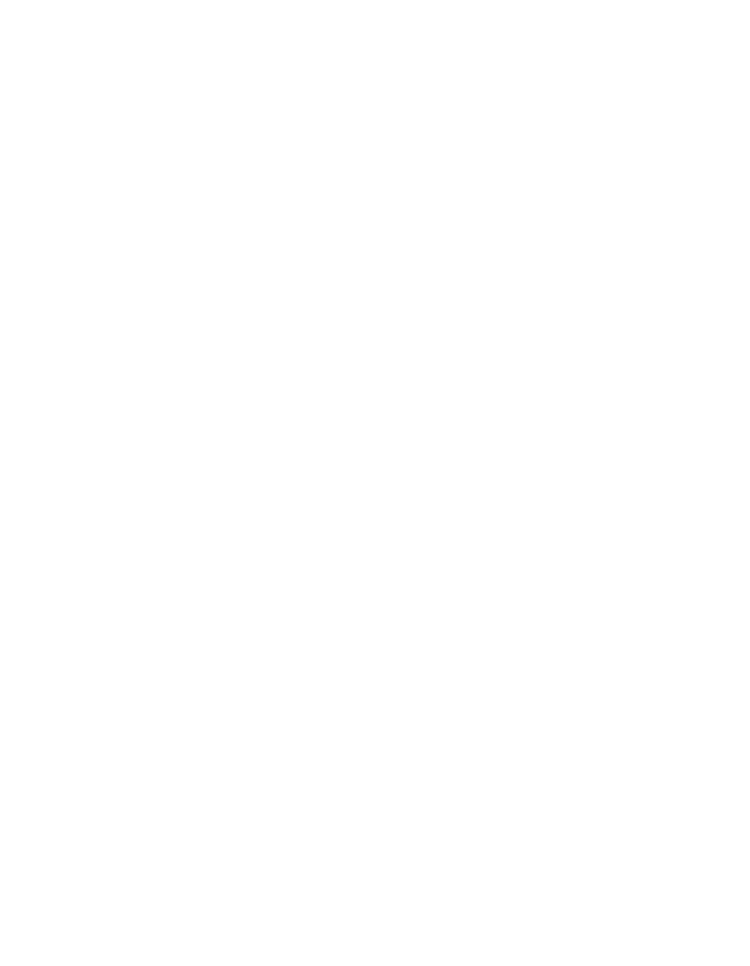
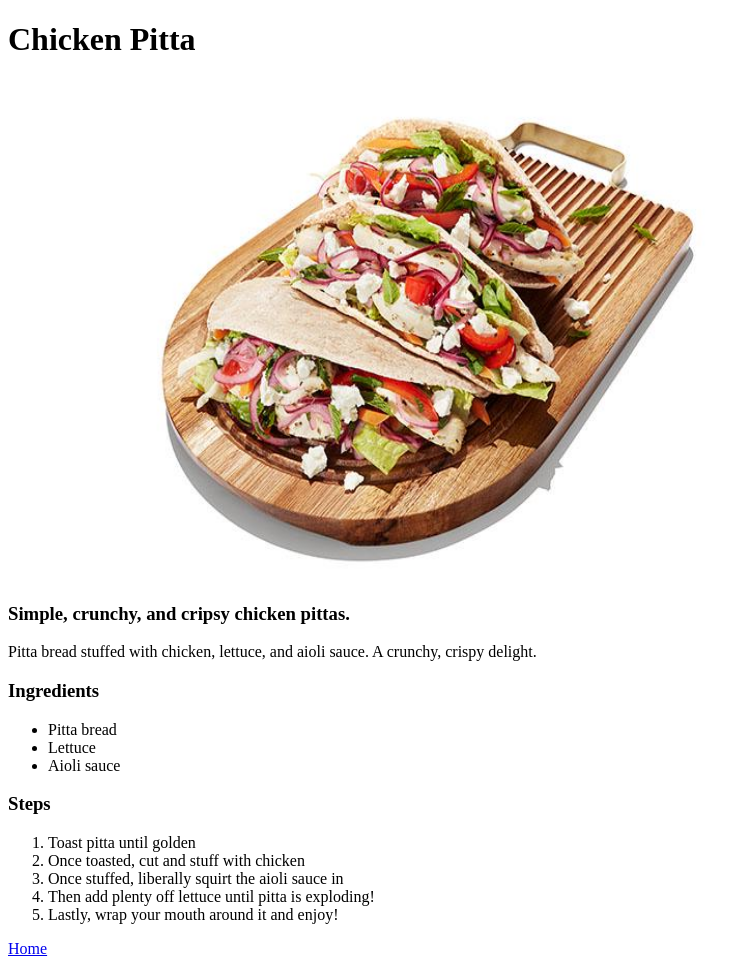
Before and after one commit to MuntonBV/odin-recipes, a plain HTML site: page recipes/chicken-pitta.html in a window 1280 px wide. Shown: the whole page, without its empty margins (0-750 px from the left). Before the commit the page ends 800 px from the top, so only its background shows below. Drawn offline with Linux system fonts and the light colour scheme.

Commit message:
New image added, all pages updated to latest save

```diff
--- a/recipes/chicken-pitta.html
+++ b/recipes/chicken-pitta.html
@@ -0,0 +1,36 @@
+<!DOCTYPE html>
+<html lang="en">
+<head>
+    <meta charset="UTF-8">
+    <meta name="viewport" content="width=device-width, initial-scale=1.0">
+    <title>Chicken Pitta</title>
+</head>
+<body>
+    <h1>Chicken Pitta</h1>
+
+    <img src="../images/chickenPitta.jpg" alt="A wooden board with 3 pitta breads overflowing with chicken and salad." height="500" width="800">
+
+    <h3>Simple, crunchy, and cripsy chicken pittas.</h3>
+    <p>Pitta bread stuffed with chicken, lettuce, and aioli sauce. A crunchy, crispy delight.
+    </p>
+
+    <h3>Ingredients</h3>
+    <ul>
+        <li>Pitta bread</li>
+        <li>Lettuce</li>
+        <li>Aioli sauce</li>
+    </ul>
+
+    <h3>Steps</h3>
+    <ol>
+        <li>Toast pitta until golden</li>
+        <li>Once toasted, cut and stuff with chicken</li>
+        <li>Once stuffed, liberally squirt the aioli sauce in</li>
+        <li>Then add plenty off lettuce until pitta is exploding!</li>
+        <li>Lastly, wrap your mouth around it and enjoy!</li>
+    </ol>
+
+    <a href="../index.html">Home</a>
+
+</body>
+</html>
```
Also changed, not shown: index.html (+1 -0 lines), recipes/loaded-fries.html (+2 -1 lines), recipes/pasta-salad.html (+3 -2 lines), images/chickenPitta.jpg (added).
